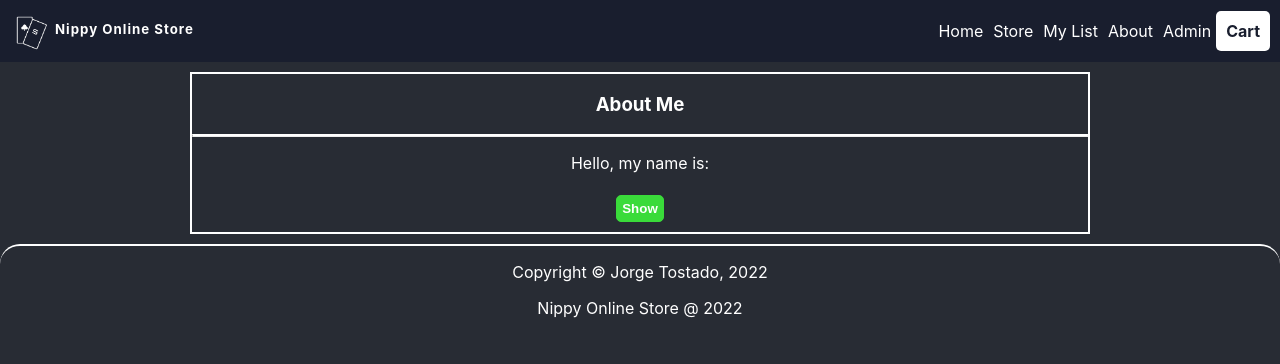
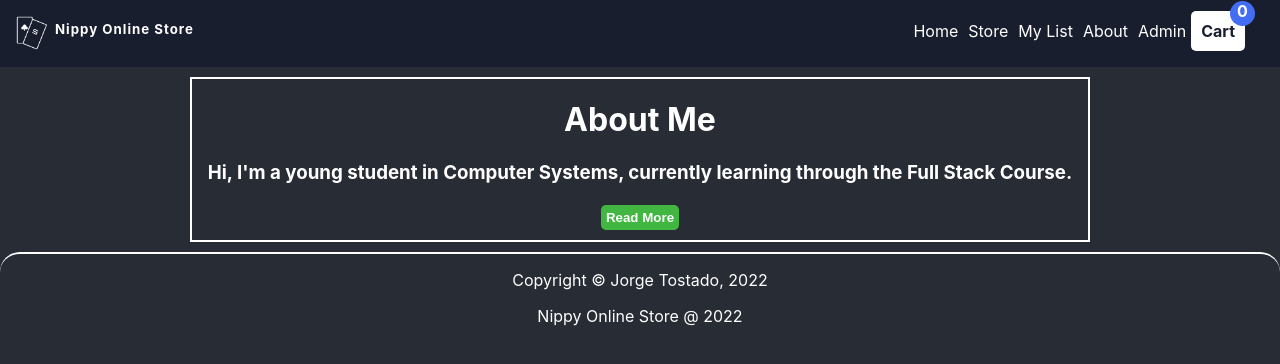
Before and after one commit to JorgeToAn/FSDI107-OnlineStore, a React (Create React App) app: page /about in a window 1280 px wide. Shown: the top 364 px of the page. Built offline with nearby package versions, Linux system fonts and the light colour scheme.

Commit message:
109 - Class 3

```diff
--- a/src/App.js
+++ b/src/App.js
@@ -7,6 +7,7 @@ import ShoppingList from './components/ShoppingList';
 import Home from './components/Home';
 import Cart from "./components/Cart";
 import Admin from "./components/Admin";
+import GlobalState from './store/GlobalState';
 
 import {BrowserRouter, Routes, Route} from "react-router-dom";
 
@@ -16,9 +17,11 @@ import {BrowserRouter, Routes, Route} from "react-router-dom";
 function App() {
   return (
     <div className="App">
+      <GlobalState>
         <BrowserRouter>
           <NavBar/>
 
+          <div className='main'>
             <Routes>
               <Route path="/" element={<Home/>} />
               <Route path="/catalog" element={<Catalog/>} />
@@ -27,9 +30,11 @@ function App() {
               <Route path="/admin" element={<Admin/>} />
               <Route path="/cart" element={<Cart/>} />
             </Routes>
+          </div>
 
           <Footer/>
         </BrowserRouter>
+      </GlobalState>
     </div>
   );
 }
--- a/src/components/AboutMe.css
+++ b/src/components/AboutMe.css
@@ -1,23 +1,23 @@
-.AboutMe{
+.about{
     border: 2px solid white;
     width: 70%;
     margin: 10px auto;
 }
 
-.AboutMe hr{
+.about hr{
     border-top: 2px solid white;
 }
 
-.AboutMe button{
-    border: 1px solid #3adb3a;
+.about button{
+    border: none;
     border-radius: 5px;
-    background-color: #3adb3a;
+    background-color: #41b641;
     color: white;
     margin-bottom: 10px;
     padding: 5px;
     font-weight: 700;
 }
 
-.AboutMe button:hover{
-    background-color: #2fb92f;
+.about button:hover{
+    background-color: #319631;
 }
--- a/src/components/AboutMe.jsx
+++ b/src/components/AboutMe.jsx
@@ -9,12 +9,11 @@ const AboutMe = () => {
     };
 
     return(
-        <div className="AboutMe">
-            <h3>About Me</h3>
-            <hr />
-            <p>Hello, my name is:</p>
+        <div className="about">
+            <h1>About Me</h1>
+            <h3>Hi, I'm a young student in Computer Systems, currently learning through the Full Stack Course.</h3>
             <h4>{name}</h4>
-            <button onClick={showName}>Show</button>
+            <button onClick={showName}>Read More</button>
         </div>
     );
 }
--- a/src/components/Cart.css
+++ b/src/components/Cart.css
@@ -0,0 +1,21 @@
+.cart .flex-container{
+    display: flex;
+}
+
+.cart .preview{
+    flex-grow: 5;
+    padding: 30px;
+}
+
+.cart .cart-item{
+    background-color: white;
+    color: black;
+    border-radius: 10px;
+    text-align: left;
+    margin: 10px;
+    padding-left: 25px;
+}
+
+.cart .checkout{
+    flex-grow: 5;
+}
--- a/src/components/Cart.jsx
+++ b/src/components/Cart.jsx
@@ -1,10 +1,28 @@
 import "./Cart.css";
-import {Link} from "react-router-dom";
+import { useContext } from "react";
+import StoreContext from "../store/storeContext";
 
 const Cart = () => {
+    const cart = useContext(StoreContext).cart;
+
     return(
         <div className="cart">
-            <h1>This is your cart</h1>
+            <h1>Currently you have {cart.length} items in your cart</h1>
+            <div className="flex-container">
+                <div className="preview">
+                    <h3>Preview</h3>
+                    <ul className="cart-items">
+                        {cart.map((product) => (
+                            <li key={product._id} className="cart-item">
+                                {product.title} - ${product.price}
+                            </li>
+                        ))}
+                    </ul>
+                </div>
+                <div className="checkout">
+                    <h3>Checkout</h3>
+                </div>
+            </div>
         </div>
     );
 }
--- a/src/components/Product.jsx
+++ b/src/components/Product.jsx
@@ -1,12 +1,14 @@
 import "./Product.css";
 import QuantityPicker from "./QuantityPicker";
-import { useState } from "react";
+import { useState, useContext } from "react";
+import StoreContext from "../store/storeContext";
 
 const Product = (props) => {
     const [quantity, setQuantity] = useState(1);
+    const addToCart = useContext(StoreContext).addToCart;
 
-    const addToCart = () => {
-        console.log("Added", props.data.title);
+    const onAddClicked = () => {
+        addToCart(props.data);
     };
 
     const onQuantityChange = (quantity) => {
@@ -28,7 +30,7 @@ const Product = (props) => {
             </div>
             <div className="flex-container">
                 <QuantityPicker onChange={onQuantityChange}/>
-                <button onClick={addToCart}>Add</button>
+                <button onClick={onAddClicked}>Add</button>
             </div>
             <p>{props.data.category}</p>
         </div>
--- a/src/components/navBar.css
+++ b/src/components/navBar.css
@@ -47,3 +47,17 @@
 .navbar nav .btn-link:hover{
     background-color: #ffffffc2;
 }
+
+.navbar .cart-count{
+    position: relative;
+    right: 15px;
+    bottom: 20px;
+    display:inline-block;
+    background-color: #436df5;
+    color: white;
+    font-weight: 700;
+    text-align: center;
+    height: 25px;
+    width: 25px;
+    border-radius: 50%;
+}
--- a/src/components/navBar.jsx
+++ b/src/components/navBar.jsx
@@ -1,7 +1,11 @@
 import './navBar.css';
 import {Link} from "react-router-dom";
+import { useContext } from 'react';
+import StoreContext from '../store/storeContext';
 
 const NavBar = () => {
+    const cart = useContext(StoreContext).cart;
+
     return (
         <div className='navbar'>
             <div className="brand">
@@ -16,6 +20,7 @@ const NavBar = () => {
                     <Link className='link' to="/about">About</Link>
                     <Link className='link' to="/admin">Admin</Link>
                     <Link className='btn-link' to="/cart">Cart</Link>
+                    <span className='cart-count'>{cart.length}</span>
                 </nav>
             </div>
         </div>
--- a/src/services/dataService.js
+++ b/src/services/dataService.js
@@ -1,83 +1,83 @@
 const CATALOG = [
     {
-        _id: "fhh0h0th430h2049h",
+        _id: "0",
         title: "Wingspan",
         price: 59.99,
         image: "wingspan.jpg",
         category: "Card Game"
     },
     {
-        _id: "bfuiewb2rfh9fr9fg",
+        _id: "1",
         title: "Lego Haunted House Set",
         price: 300,
         image: "lego_hauntedhouse.jpg",
         category: "Toys"
     },
     {
-        _id: "adaw8f9a0tuhf279",
-        title: "Azul Board Game",
+        _id: "2",
+        title: "Azul",
         price: 32,
         image: "azul_boardgame.jpg",
         category: "Board Game"
     },
     {
-        _id: "aubfo823fuwbef982",
+        _id: "3",
         title: "Stardew Valley: The Board Game",
         price: 88,
         image: "stardew_boardgame.jpg",
         category: "Board Game"
     },
     {
-        _id: "inipqw8f429fbf921",
+        _id: "4",
         title: "Uno Family Card Game",
         price: 10.89,
         image: "uno.jpg",
         category: "Card Game"
     },
     {
-        _id: "fuew872f3889043bg",
+        _id: "5",
         title: "Yahtzee",
         price: 8.02,
         image: "yahtzee.jpg",
         category: "Party Game"
     },
     {
-        _id: "finesoon0823ubofs9",
+        _id: "6",
         title: "Lego Star Wars BD-1",
         price: 100,
         image: "lego_starwars_bd1.jpg",
         category: "Toys"
     },
     {
-        _id: "gubsg8239ub44bgqbf",
+        _id: "7",
         title: "Terraforming Mars",
         price: 34.89,
         image: "terraforming_mars.webp",
         category: "Board Game"
     },
     {
-        _id: "fubefuiqf8912r93efwe7",
+        _id: "8",
         title: "Betrayal at House on the Hill",
         price: 23.79,
         image: "Betrayal_at_House_on_the_Hill.jpg",
         category: "Board Game"
     },
     {
-        _id: "bqfpbp34299938nfefi",
+        _id: "9",
         title: "Lego Atari 2600",
         price: 239.99,
         image: "lego_atari.png",
         category: "Toys"
     },
     {
-        _id: "rfbqfo387t378t13ef83",
+        _id: "10",
         tile: "Catan",
         price: 59.99,
         image: "catan.webp",
         category: "Board Game"
     },
     {
-        _id: "njvs2314ibfibwe782",
+        _id: "11",
         title: "Codenames",
         price: 9.59,
         image: "codenames.webp",
--- /dev/null
+++ b/src/store/GlobalState.jsx
@@ -0,0 +1,29 @@
+import StoreContext from "./storeContext";
+import {useState} from "react";
+
+const GlobalState = (props) => {
+    const [cart, setCart] = useState([]);
+    const [user, setUser] = useState({});
+
+    const addToCart = (product) => {
+        console.log("Adding to cart", product);
+
+        let cartCopy = [...cart];
+        cartCopy.push(product);
+        setCart(cartCopy);
+    };
+    const removeFromCart = () => {};
+
+    return (
+        <StoreContext.Provider value={{
+            cart: cart,
+            user: user,
+            addToCart: addToCart,
+            removeFromCart: removeFromCart
+        }}>
+            {props.children}
+        </StoreContext.Provider>
+    );
+};
+
+export default GlobalState;
--- /dev/null
+++ b/src/store/storeContext.js
@@ -0,0 +1,13 @@
+import {createContext} from "react";
+
+// context describes the data structure
+// but doesn't provide implementation
+
+const StoreContext = createContext({
+    cart: [],
+    user: {},
+    addToCart: () => {},
+    removeFromCart: () => {}
+});
+
+export default StoreContext;
```
Lines whose indentation alone changed are shown as unchanged.
